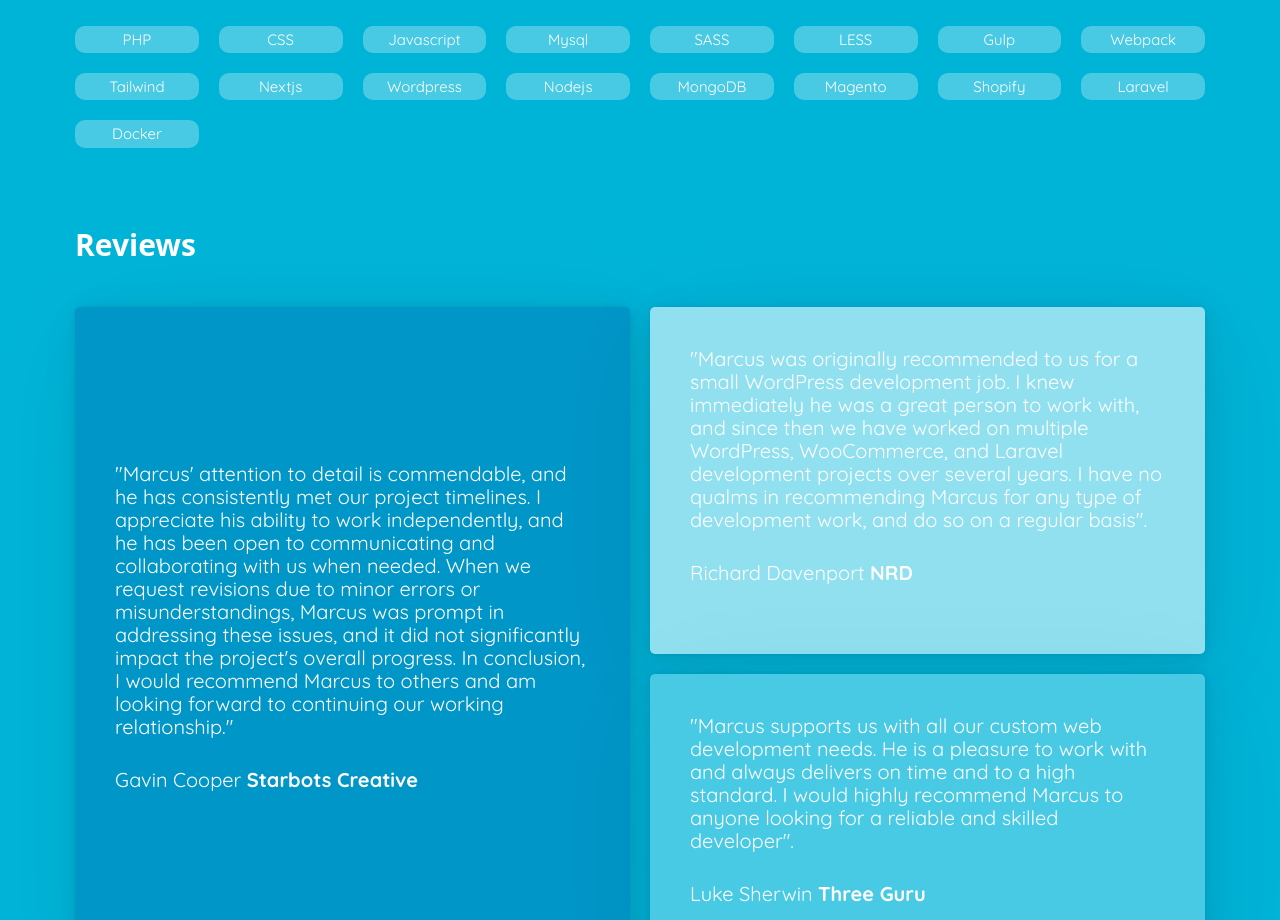
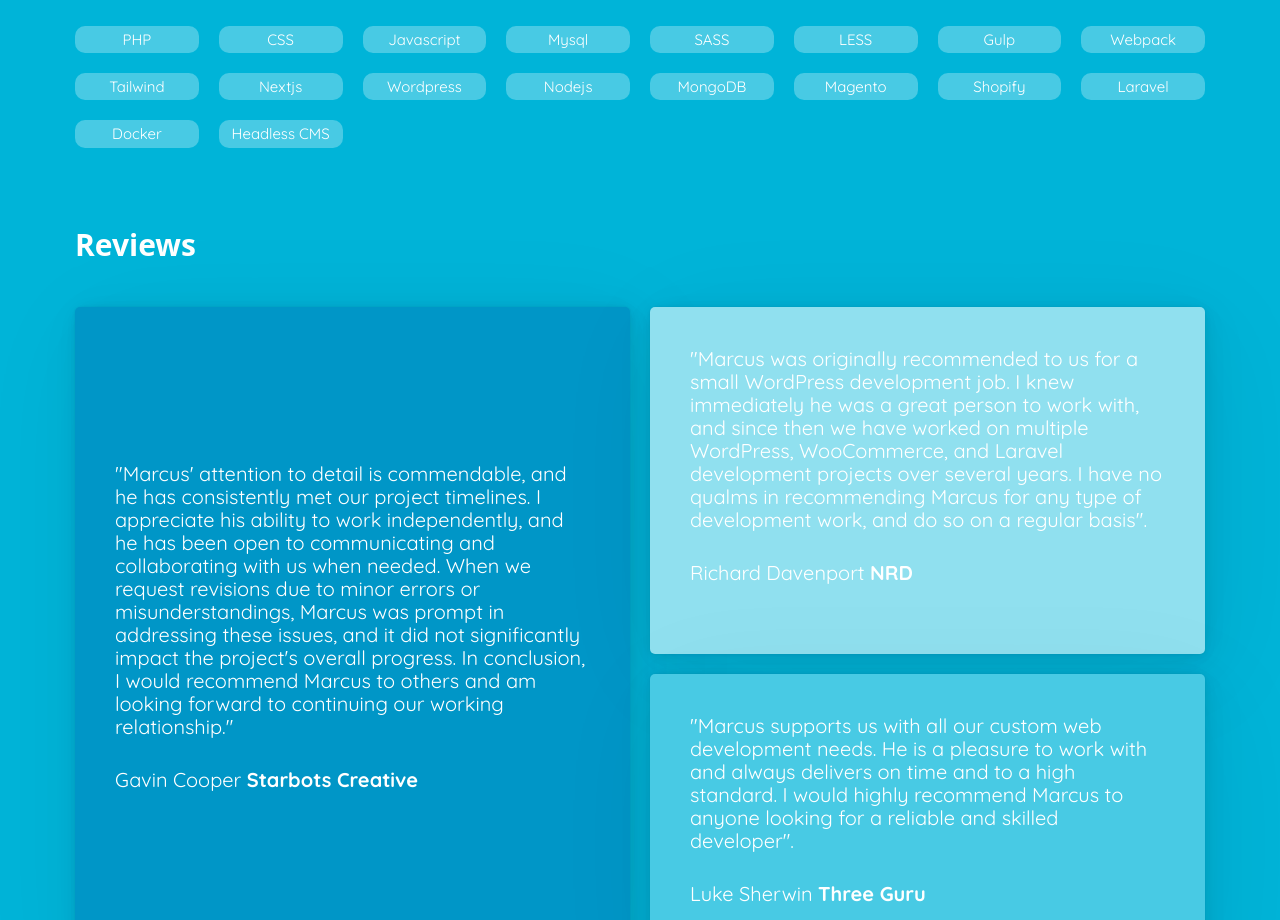
Before and after one commit to linear5ky/portfolio-2023, a Next.js app: page / in a window 1280 px wide. Shown: the part 4560-5480 px from the top of the page. Built offline with nearby package versions, Linux system fonts and the light colour scheme.

Commit message:
fix: dropdown contact form service

```diff
--- a/components/Contact.js
+++ b/components/Contact.js
@@ -223,11 +223,11 @@ export default function Tech() {
                         setService(e.target.value);
                     }}
                     >
-                        <option value="custom web">Service Interested In</option>
+                        <option value="">Service Interested In</option>
                         <option value="custom web">Custom Web Development</option>
                         <option value="agency cover">Agency Support</option>
-                        <option value="agency cover">Consultation</option>
-                        <option value="agency cover">Other</option>
+                        <option value="consultation">Consultation</option>
+                        <option value="other">Other</option>
                     </select>
 
 
--- a/constants/TechItems.js
+++ b/constants/TechItems.js
@@ -1,2 +1,2 @@
-const techItems = ['PHP', 'CSS', 'Javascript', 'Mysql', 'SASS', 'LESS', 'Gulp', 'Webpack', 'Tailwind', 'Nextjs', 'Wordpress',  'Nodejs',  'MongoDB', 'Magento', 'Shopify', 'Laravel', 'Docker']
+const techItems = ['PHP', 'CSS', 'Javascript', 'Mysql', 'SASS', 'LESS', 'Gulp', 'Webpack', 'Tailwind', 'Nextjs', 'Wordpress',  'Nodejs',  'MongoDB', 'Magento', 'Shopify', 'Laravel', 'Docker', 'Headless CMS']
 export default techItems;
```
